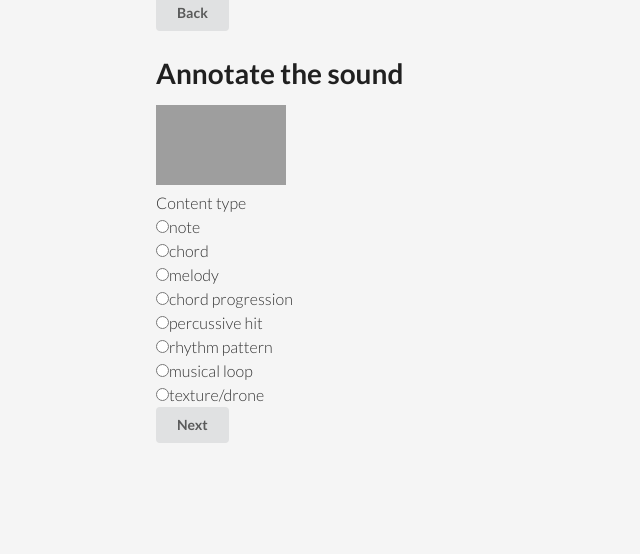
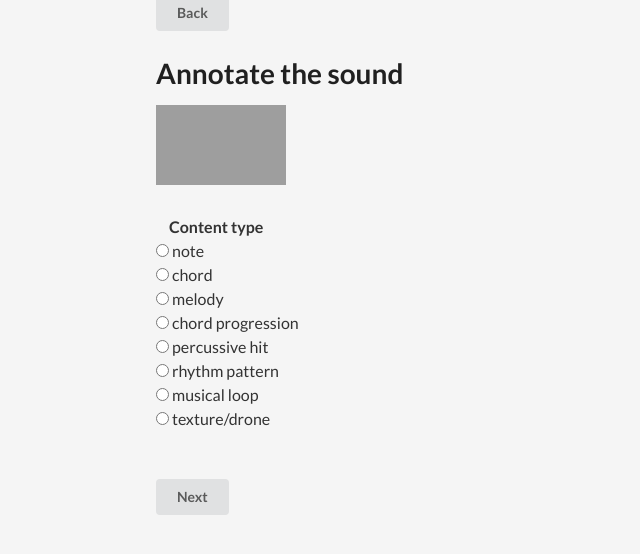
Before and after one commit to AudioCommons/ac-annotator, a Django app: page /annotate/1/ in a window 1280 px wide. Shown: the part 137-691 px from the top of the page, without its empty margins (0-640 px from the left). Run offline with Django 3.2, Linux system fonts and the light colour scheme; grey boxes are pictures that could not be loaded.

Commit message:
Change style

```diff
--- a/music_annotator/templates/annotate.html
+++ b/music_annotator/templates/annotate.html
@@ -18,9 +18,9 @@
 <div>
     <div>
         {{ sound_id | fs_embed | safe }}
-    </div>
+    </div><br>
     <div id="form_container">
-    </div>
+    </div><br>
     <a class="ui button" id="content_type_button" onclick="select_content_type();">Next</a>
     <a class="ui button" id="submit_button" onclick="collect_all(schema);" style="display:none;">Submit</a>
 </div>
--- a/static/css/main.css
+++ b/static/css/main.css
@@ -61,3 +61,16 @@ ul {
 	list-style: none;
     margin-left: -40px;
 }
+
+form {
+    display: inline;
+    padding: 10px;
+}
+
+label {
+    padding: 3px;
+}
+
+form label {
+    font-weight: 400;
+}
--- a/static/js/create_form.js
+++ b/static/js/create_form.js
@@ -3,6 +3,7 @@ function create_choice_form(label_name, propriety_name, choices) {
     form.setAttribute('id', propriety_name);
     var label = document.createElement("label");
     label.innerHTML = label_name;
+    label.style.fontWeight= '600';
     form.append(label);
     var break_line = document.createElement("br");
     form.append(break_line);
@@ -28,11 +29,11 @@ function create_data_list_form(label_name, propriety_name, choices) {
     form.setAttribute('onsubmit', "return false");
     var label = document.createElement("label");
     label.innerHTML = label_name;
+    label.setAttribute('for', 'choice_' + propriety_name)
     form.append(label);
-    var break_line = document.createElement("br");
-    form.append(break_line);
     var select = document.createElement("select");
     select.setAttribute('id', 'choice_' + propriety_name);
+    select.setAttribute('name', 'choice_' + propriety_name);
     for (var i = 0, length = choices.length; i < length; i++) {
         var option = document.createElement("option");
         option.value = choices[i];
```
